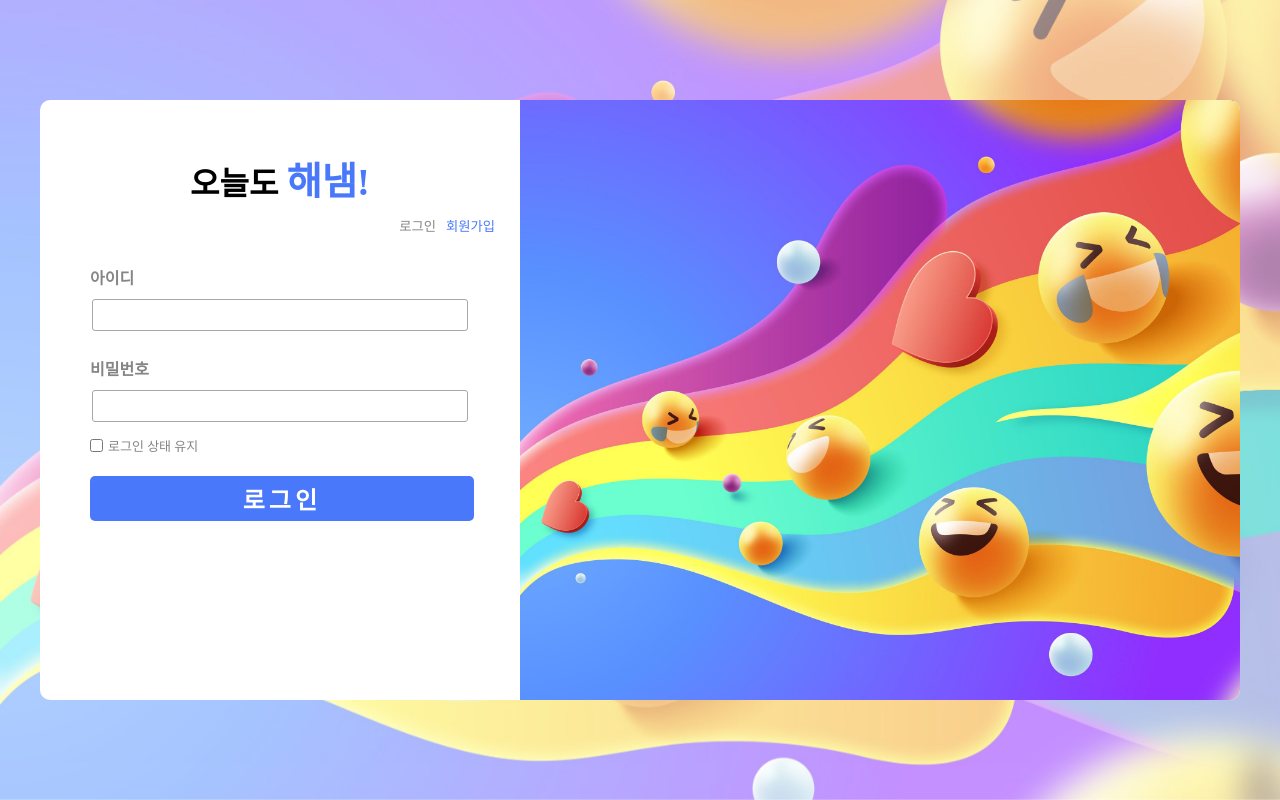
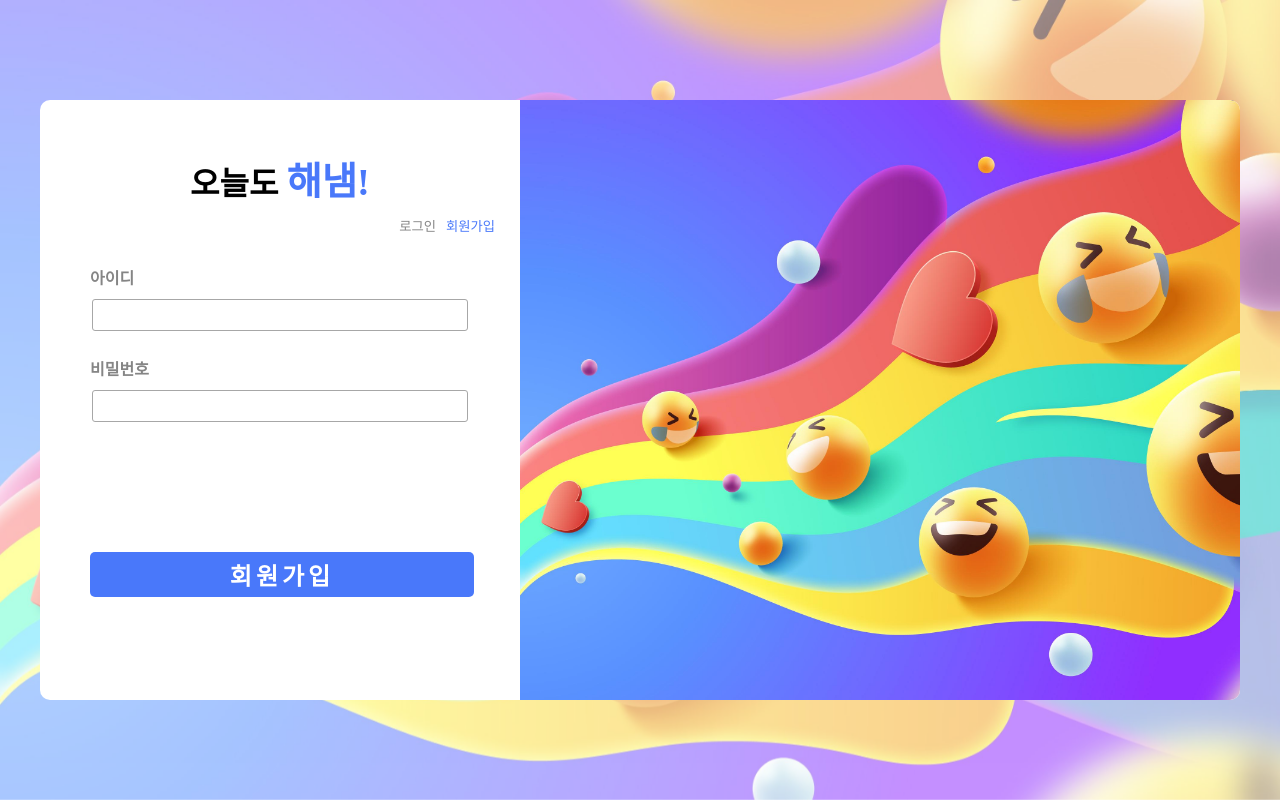
Before and after one commit to umingming/Haenam, a Vue app in the folder client/: page /main in a window 1280 px wide. Both pictures are taken after a click on the button "회원가입". Built offline with nearby package versions, Linux system fonts and the light colour scheme; what v-calendar would draw is missing.

Commit message:
feat: Update auth form

```diff
--- a/client/public/css/style.css
+++ b/client/public/css/style.css
@@ -86,6 +86,7 @@ button:hover {
 #login #login-left #login-form {
   position: relative;
   width: calc(100% -100px);
+  height: 70%;
   padding: 10px 50px;
 }
 #login #login-left #login-form .login-text label {
@@ -119,10 +120,10 @@ button:hover {
   font-size: small;
 }
 #login #login-left #login-form button {
-  position: relative;
-  bottom: 0px;
-  margin-top: 20px;
-  width: 101%;
+  position: absolute;
+  display: block;
+  bottom: 20%;
+  width: 80%;
   height: 45px;
   font-size: x-large;
   font-weight: 700;
@@ -229,7 +230,6 @@ header button {
   width: 100%;
   margin-top: 50px;
   max-height: 70%;
-  min-height: 10%;
   overflow-y: auto;
   overflow-x: visible !important;
 }
@@ -273,17 +273,26 @@ header button {
   border-bottom: none;
   cursor: pointer;
 }
-.journal.pending {
+.main-list .pending {
   position: relative;
+  left: 40px;
+  width: 400px;
   margin-top: 20px;
-  left: -7px;
 }
-.journal.pending input {
-  width: 400px;
+.main-list .pending .button-add {
+  position: absolute;
+  left: 8px;
+  top: 2px;
+  width: 20px;
+  font-size: large;
 }
-.journal.pending .button-add {
-  position: relative;
-  width: 20px;
+.main-list .pending input{
+  width: 90%;
+  padding: auto 10px;
+  margin-left: 30px;
+  outline: none;
+  border: none;
+  font-size: 14px;
 }
 .journal-list .button-option {
   position: absolute;
--- a/client/src/components/auth/SignInForm.vue
+++ b/client/src/components/auth/SignInForm.vue
@@ -18,7 +18,7 @@
 
 <script>
 import { mapMutations } from "vuex";
-import common from "@/api/common.js";
+import auth from "@/api/auth.js";
 export default {
     data() {
         return {
@@ -31,7 +31,7 @@ export default {
         ...mapMutations(["SET_USER_ID"]),
         async login() {
             try {
-                const { data } = await common.login({
+                const { data } = await auth.login({
                     id: this.id,
                     pw: this.pw,
                 });
@@ -41,10 +41,14 @@ export default {
                 } else {
                     sessionStorage.setItem("user_id", data.user_id);
                 }
-
+                alert("로그인 성공");
                 this.$router.push("/main");
-            } catch (error) {
-                console.log(error);
+            } catch ({ status }) {
+                if (status === 404) {
+                    alert("존재하지 않는 아디디");
+                } else if (status === 401) {
+                    alert("비밀번호 불일치");
+                }
             }
         },
     },
--- a/client/src/components/auth/SignUpForm.vue
+++ b/client/src/components/auth/SignUpForm.vue
@@ -8,43 +8,35 @@
             <label for="pw">비밀번호</label>
             <input type="text" id="pw" v-model="pw" />
         </div>
-        <div class="login-keep">
-            <input type="checkbox" id="keep-check" v-model="keepLoggedIn" />
-            <label for="keep-check">로그인 상태 유지</label>
-        </div>
-        <button @click="login">로그인</button>
+        <button @click="signUp">회원가입</button>
     </div>
 </template>
 
 <script>
 import { mapMutations } from "vuex";
-import common from "@/api/common.js";
+import auth from "@/api/auth.js";
 export default {
     data() {
         return {
             id: "",
             pw: "",
-            keepLoggedIn: false,
         };
     },
     methods: {
         ...mapMutations(["SET_USER_ID"]),
-        async login() {
+        async signUp() {
             try {
-                const { data } = await common.login({
+                const { status } = await auth.register({
                     id: this.id,
                     pw: this.pw,
                 });
-
-                if (this.keepLoggedIn) {
-                    localStorage.setItem("user_id", data.user_id);
-                } else {
-                    sessionStorage.setItem("user_id", data.user_id);
+                if (status === 200) {
+                    this.$emit("ok", this.id);
                 }
-
-                this.$router.push("/main");
-            } catch (error) {
-                console.log(error);
+            } catch ({ status }) {
+                if (status === 409) {
+                    alert("존재하는 회원입니다");
+                }
             }
         },
     },
--- a/client/src/components/main/MainCalendar.vue
+++ b/client/src/components/main/MainCalendar.vue
@@ -5,18 +5,10 @@
             transparent
             borderless
             expanded
-            :attributes="formattedJournals"
+            :attributes="attributeByDate"
             @dayclick="selectDate"
             @click="selectDateByBox"
         >
-            <template v-slot:day-content="{ day, attributes }">
-                <div :class="{ on: isSelected(day) }">
-                    {{ day.day }}
-                </div>
-                <div v-for="({ journal }, index) in attributes" :key="index">
-                    {{ journal.content }}
-                </div>
-            </template>
         </v-calendar>
     </div>
 </template>
@@ -48,6 +40,7 @@ export default {
             return [
                 {
                     dates,
+                    highlight: true,
                     customData: "test1",
                 },
             ];
--- a/client/src/components/main/MainList.vue
+++ b/client/src/components/main/MainList.vue
@@ -37,12 +37,12 @@
             </draggable>
         </div>
         <div class="option">
-            <base-button-option></base-button-option>
             <div class="pending">
                 <base-button name="add" @onClick="addJournal"></base-button>
                 <input
                     type="text"
                     id="pending-journal"
+                    placeholder="추가하기"
                     @keyup.enter="addJournal"
                 />
             </div>
@@ -53,13 +53,11 @@
 <script>
 import draggable from "vuedraggable";
 import BaseButton from "@/components/base/BaseButton.vue";
-import BaseButtonOption from "@/components/base/BaseButtonOption.vue";
 import { mapState, mapGetters, mapActions, mapMutations } from "vuex";
 export default {
     components: {
         draggable,
         BaseButton,
-        BaseButtonOption,
     },
     data() {
         return {
--- a/client/src/views/AuthView.vue
+++ b/client/src/views/AuthView.vue
@@ -13,7 +13,10 @@
                 </base-button>
             </div>
             <sign-in-form v-if="isFormSelected('signIn')"></sign-in-form>
-            <sign-up-form v-if="isFormSelected('signUp')"></sign-up-form>
+            <sign-up-form
+                v-if="isFormSelected('signUp')"
+                @ok="selectForm('signIn')"
+            ></sign-up-form>
         </div>
         <div id="login-right"></div>
     </div>
```
Also changed, not shown: client/src/api/auth.js (renamed from client/src/api/common.js).
